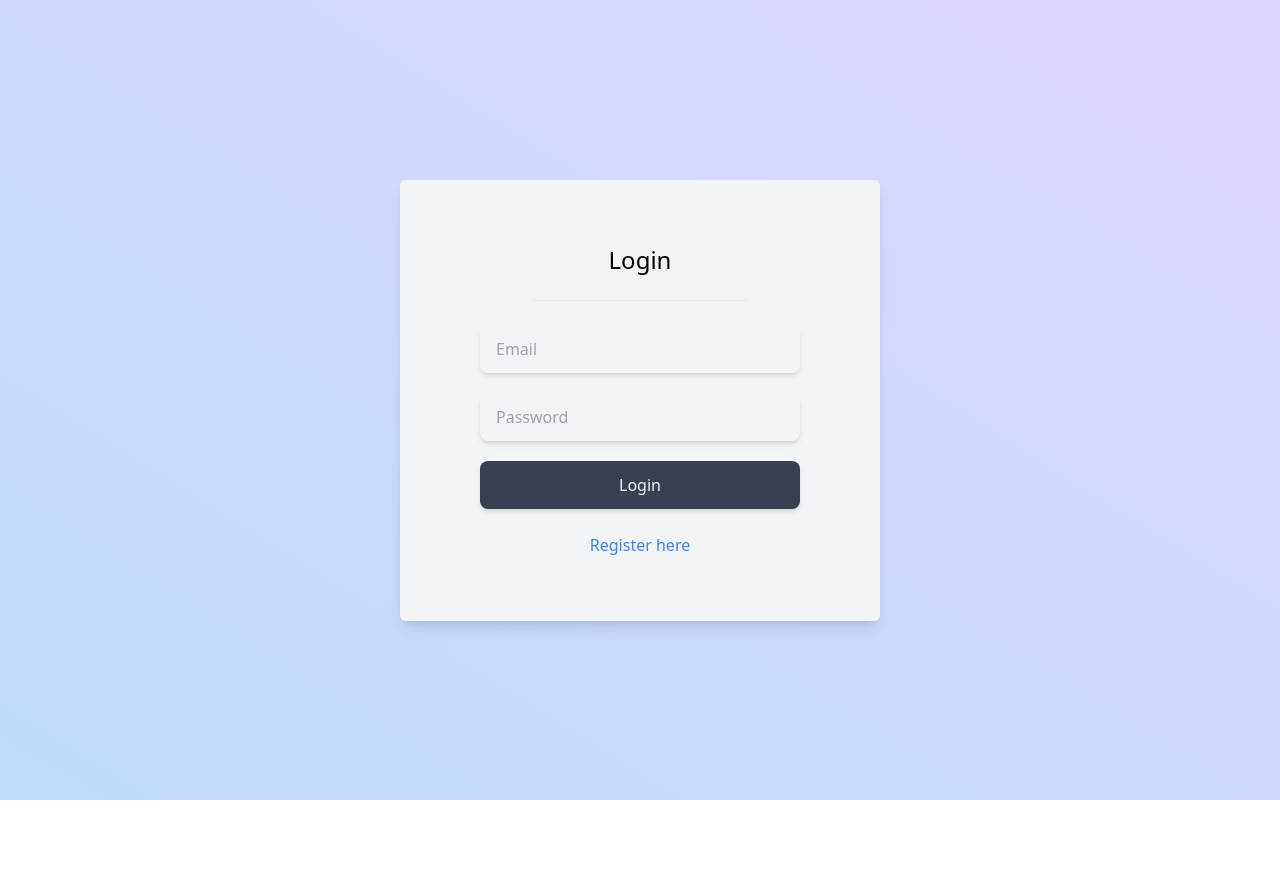
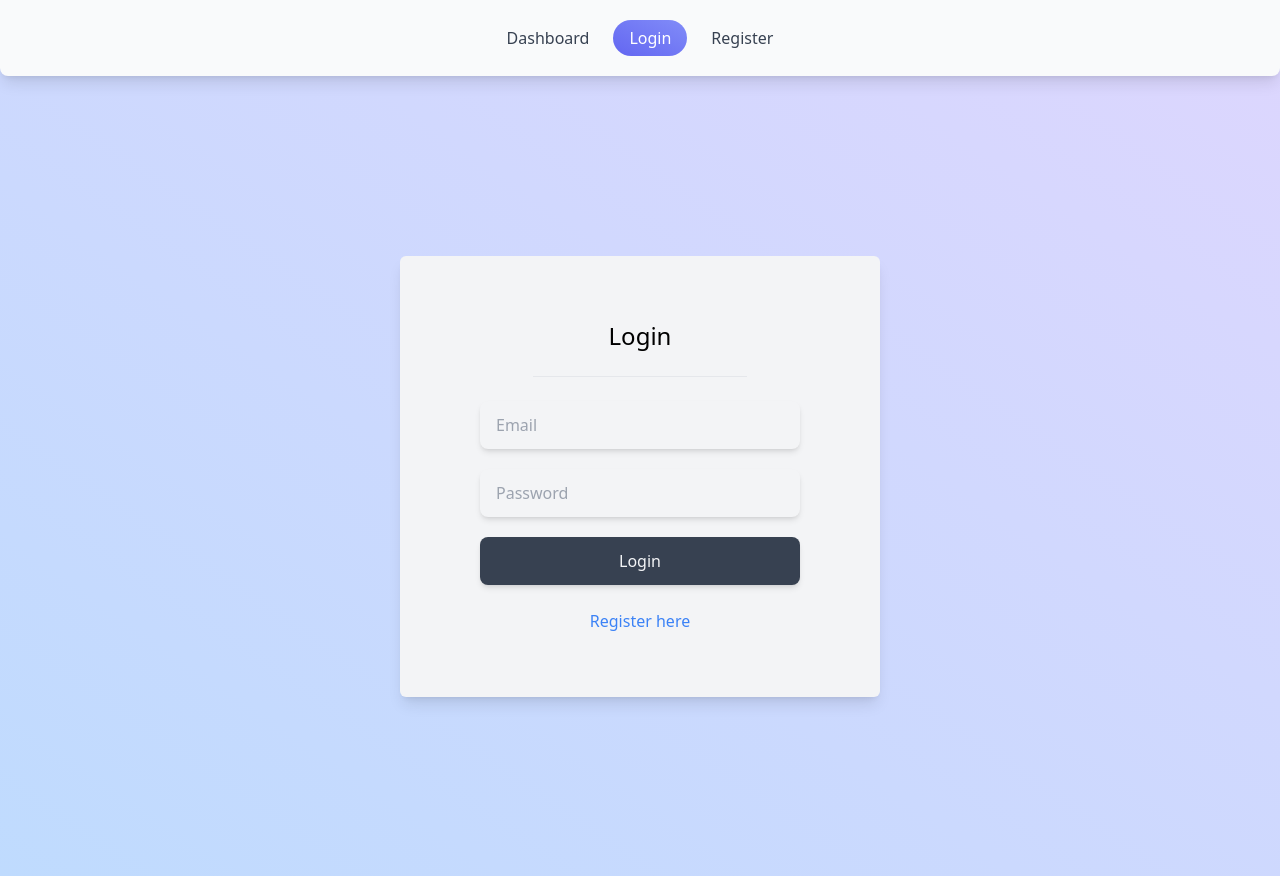
Before and after one commit to Harry41348/vocab-master, a React (Vite) app in the folder front-end/: page /login in a window 1280 px wide. Before the commit the page ends 800 px from the top, so only its background shows below. Built offline with nearby package versions, Linux system fonts and the light colour scheme.

Commit message:
Navigation imp

```diff
--- a/front-end/package.json
+++ b/front-end/package.json
@@ -14,10 +14,12 @@
   },
   "dependencies": {
     "axios": "^1.7.7",
+    "classnames": "^2.5.1",
     "react": "^18.3.1",
     "react-dom": "^18.3.1",
     "react-hot-toast": "^2.4.1",
-    "react-router-dom": "^6.27.0"
+    "react-router-dom": "^6.27.0",
+    "sass": "^1.89.2"
   },
   "devDependencies": {
     "@eslint/js": "^9.11.1",
--- /dev/null
+++ b/front-end/src/components/navigation/Navbar.scss
@@ -0,0 +1,11 @@
+.navbar {
+  @apply flex w-full justify-center rounded-b-lg bg-gray-50 p-5 shadow-lg;
+
+  li {
+    @apply mx-1 rounded-full px-4 py-1.5 text-gray-700 transition-all duration-300 hover:bg-indigo-200;
+  }
+
+  li.active {
+    @apply bg-gradient-to-tr from-indigo-500 to-indigo-400 text-white;
+  }
+}
--- /dev/null
+++ b/front-end/src/components/navigation/Navbar.tsx
@@ -0,0 +1,27 @@
+import { loggedIn } from '@/utils/authUtil';
+import './Navbar.scss';
+import classNames from 'classnames';
+
+export default function Navbar() {
+  const path = window.location.pathname;
+
+  return (
+    <nav>
+      <ul className="navbar">
+        <li className={classNames({ active: path === '/' })}>
+          <a href="/">Dashboard</a>
+        </li>
+        {!loggedIn() && (
+          <>
+            <li className={classNames({ active: path === '/login' })}>
+              <a href="/login">Login</a>
+            </li>
+            <li className={classNames({ active: path === '/register' })}>
+              <a href="/register">Register</a>
+            </li>
+          </>
+        )}
+      </ul>
+    </nav>
+  );
+}
--- a/front-end/src/main.tsx
+++ b/front-end/src/main.tsx
@@ -4,11 +4,13 @@ import '@/index.css';
 import Router from '@/Router.tsx';
 import AuthProvider from '@/context/AuthContext';
 import Toaster from '@/components/Toaster';
+import Navbar from './components/navigation/Navbar';
 
 createRoot(document.getElementById('root')!).render(
   <StrictMode>
     <AuthProvider>
       <Toaster />
+      <Navbar />
       <Router />
     </AuthProvider>
   </StrictMode>,
--- a/front-end/src/pages/Root.tsx
+++ b/front-end/src/pages/Root.tsx
@@ -23,7 +23,7 @@ export default function Root() {
   };
 
   return (
-    <main className="justify-cente6 flex h-screen w-screen items-center justify-center">
+    <main className="flex h-screen w-screen items-center justify-center">
       <Card className="flex flex-col gap-6">
         <h1 className="text-center text-2xl">This is a template project</h1>
         {authCtx?.user && (
```
Also changed, not shown: 1 other file (tests, documents, lock files or other folders).
